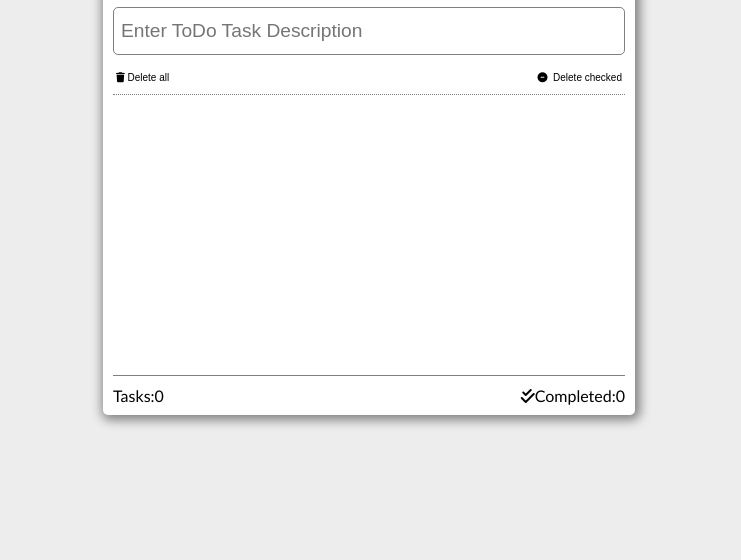
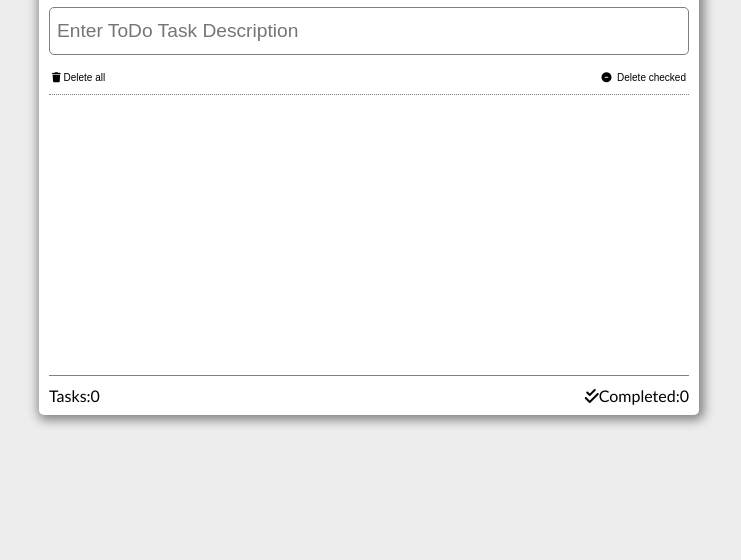
Before and after one commit to ShubhamChauhan9/ToDoProject, a plain HTML site: page index.html in a window 1280 px wide. Shown: the part 240-800 px from the top of the page, without its empty margins (271-1012 px from the left). Drawn offline with Linux system fonts and the light colour scheme.

Commit message:
added responsive css

```diff
--- a/index.css
+++ b/index.css
@@ -13,12 +13,12 @@ body {
     height: 100vh;
 }
 
-#toto-app-container {
+#todo-app-container {
     display: flex;
     flex-direction: column;
     justify-content: center;
     align-items: center;
-    width: 40%;
+    width: 50%;
     gap: 10px;
     border-radius: 5px;
     padding: 10px;
@@ -139,3 +139,42 @@ button {
 .item-row:hover .todocontent {
     display: inline-block;
 }
+
+
+/* media tags responsive design */
+
+@media screen and (max-width:400px) {
+    #todo-app-container {
+        width: 88%;
+    }
+}
+
+@media screen and (min-width:400px) {
+    #todo-app-container {
+        width: 80%;
+    }
+}
+
+@media screen and (min-width:600px) {
+    #todo-app-container {
+        width: 65%;
+    }
+}
+
+@media screen and (min-width:767px) {
+    #todo-app-container {
+        width: 60%;
+    }
+}
+
+@media screen and (min-width:992px) {
+    #todo-app-container {
+        width: 60%;
+    }
+}
+
+@media screen and (min-width:1200px) {
+    #todo-app-container {
+        width: 50%;
+    }
+}
--- a/index.html
+++ b/index.html
@@ -19,7 +19,7 @@
     </div>
 
     <div id="outerDivContainer">
-        <div id="toto-app-container">
+        <div id="todo-app-container">
             <div id="header">
                 <h1>To-Do App</h1>
             </div>
--- a/index.js
+++ b/index.js
@@ -39,9 +39,9 @@ function renderList(Array) {
         }
     }
     if (leftTasks.length != 0) {
-        totalTasks.innerHTML = `notStarted:${leftTasks.length}`;
+        totalTasks.innerHTML = `Left:${leftTasks.length}`;
     } else {
-        totalTasks.innerHTML = `notStarted:${taskList.length-flagCount}`;
+        totalTasks.innerHTML = `Left:${taskList.length-flagCount}`;
     }
     completedTasks.innerHTML = `<i class="fa-solid fa-check-double"></i>Completed:${flagCount}`;
 }
```
